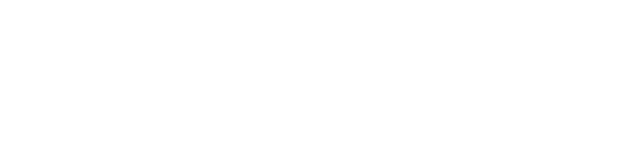
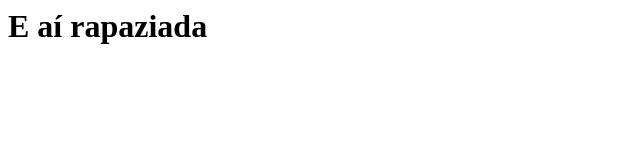
Before and after one commit to juancassiano/repositorio-teste, a plain HTML site: page index.html in a window 1280 px wide. Shown: the whole page, without its empty margins (0-640 px from the left). Drawn offline with Linux system fonts and the light colour scheme.

Commit message:
:bug: consertando um bug

```diff
--- a/index.html
+++ b/index.html
@@ -2,4 +2,7 @@
 <head>
 </head>
 <body>
+	<div>
+		<h1>E aí rapaziada</h1>
+	</div>
 </body>
```
